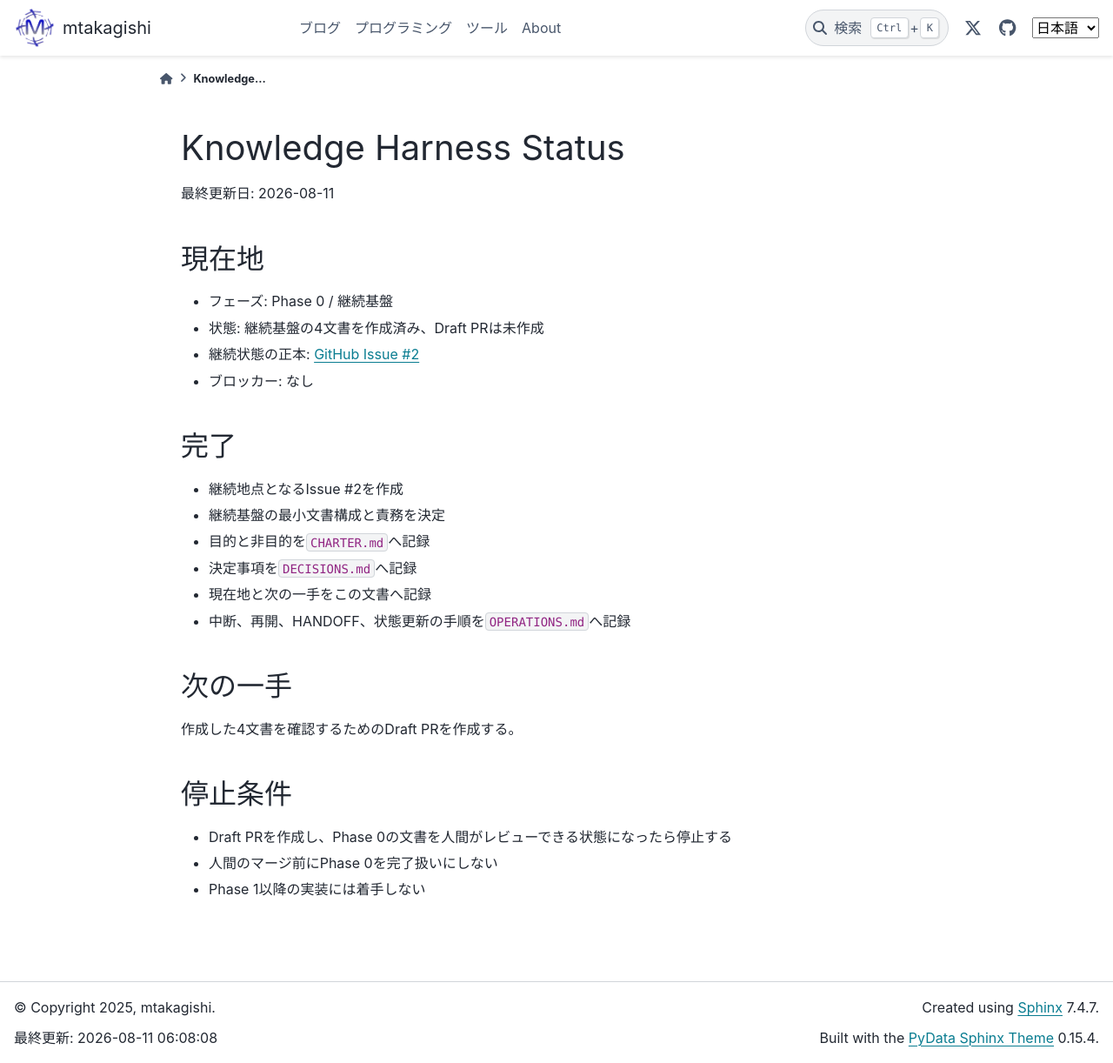
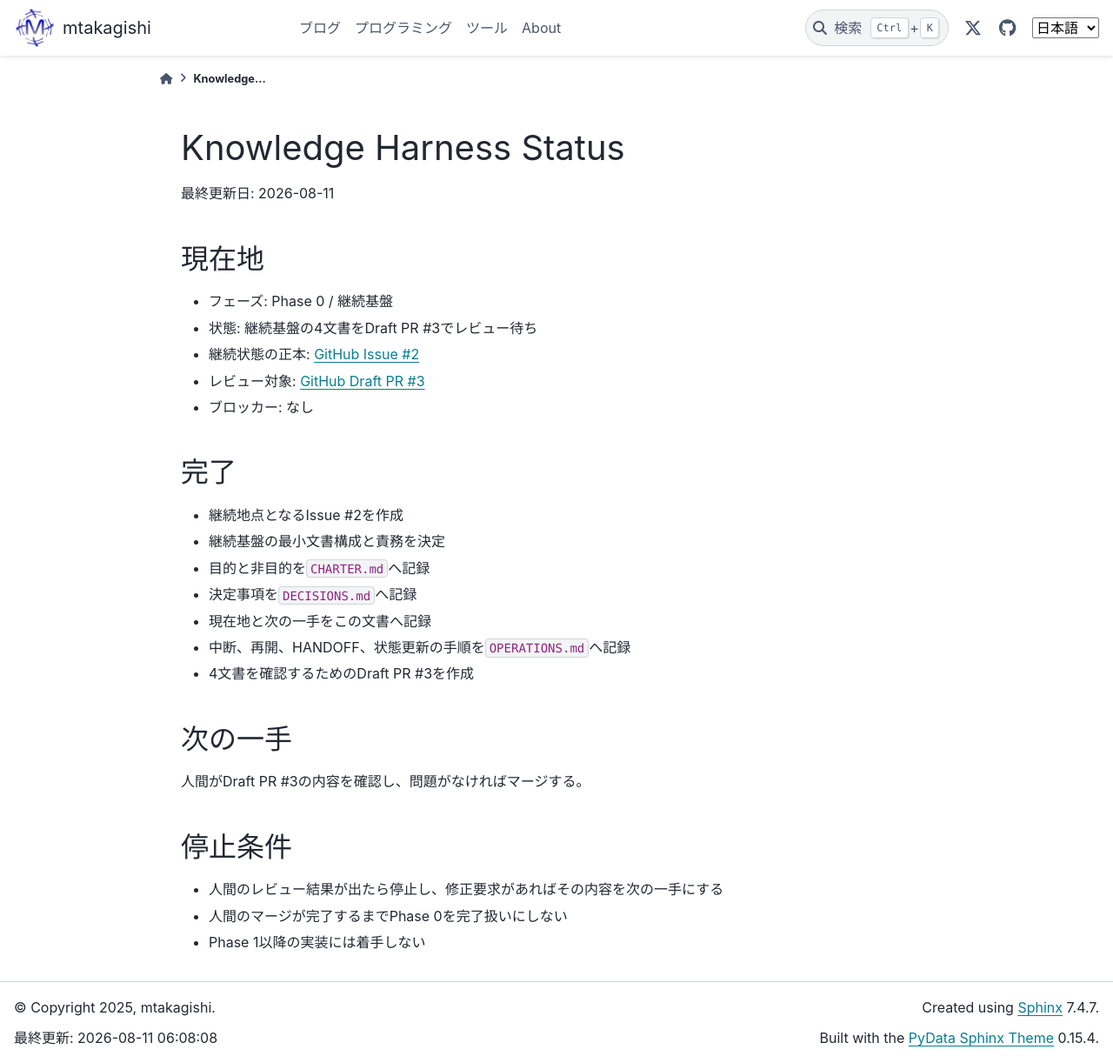
Before and after one commit to mtakagishi/note, a Sphinx documentation site: the page built from docs/agents/knowledge-harness/STATUS.md, in a window 1280 px wide and 1222 px high. Shown: the whole window at 87% size. Built offline with Sphinx 7.4.7 and the PyData theme 0.15.4, drawn with Linux system fonts in a browser that asks for light colours.

Commit message:
docs: record draft PR review state

```diff
--- a/docs/agents/knowledge-harness/STATUS.md
+++ b/docs/agents/knowledge-harness/STATUS.md
@@ -5,8 +5,9 @@
 ## 現在地
 
 - フェーズ: Phase 0 / 継続基盤
-- 状態: 継続基盤の4文書を作成済み、Draft PRは未作成
+- 状態: 継続基盤の4文書をDraft PR #3でレビュー待ち
 - 継続状態の正本: [GitHub Issue #2](https://github.com/mtakagishi/note/issues/2)
+- レビュー対象: [GitHub Draft PR #3](https://github.com/mtakagishi/note/pull/3)
 - ブロッカー: なし
 
 ## 完了
@@ -17,13 +18,14 @@
 - 決定事項を`DECISIONS.md`へ記録
 - 現在地と次の一手をこの文書へ記録
 - 中断、再開、HANDOFF、状態更新の手順を`OPERATIONS.md`へ記録
+- 4文書を確認するためのDraft PR #3を作成
 
 ## 次の一手
 
-作成した4文書を確認するためのDraft PRを作成する。
+人間がDraft PR #3の内容を確認し、問題がなければマージする。
 
 ## 停止条件
 
-- Draft PRを作成し、Phase 0の文書を人間がレビューできる状態になったら停止する
-- 人間のマージ前にPhase 0を完了扱いにしない
+- 人間のレビュー結果が出たら停止し、修正要求があればその内容を次の一手にする
+- 人間のマージが完了するまでPhase 0を完了扱いにしない
 - Phase 1以降の実装には着手しない
```
